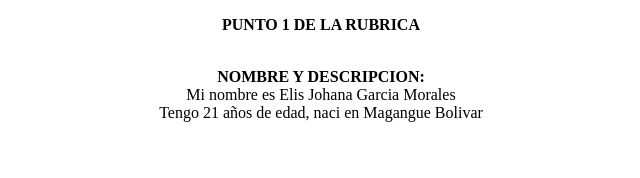
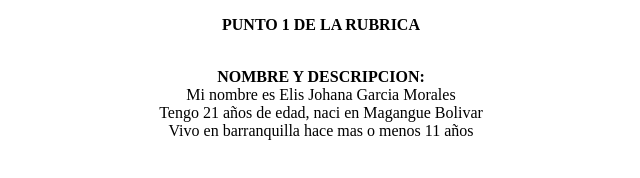
Before and after one commit to Elismor/PUNTO_1, a plain HTML site: page index.html in a window 1280 px wide. Shown: the whole page, without its empty margins (319-959 px from the left). Drawn offline with Linux system fonts and the light colour scheme.

Commit message:
THIRD COMMIT, MAS DESCRIPCION

```diff
--- a/index.html
+++ b/index.html
@@ -8,7 +8,7 @@
 <body>
     <center>
     <blockquote>
-        <b>PUNTO 1 DE LA RUBRICA</b>
+            <b>PUNTO 1 DE LA RUBRICA</b>
     <center>
     <blockquote>
     <br>
@@ -16,6 +16,8 @@
     <br>
     <div>Mi nombre es Elis Johana Garcia Morales<br>
     Tengo 21 años de edad, naci en Magangue Bolivar<br>
+    Vivo en barranquilla hace mas o menos 11 años<br>
+
 </div>
 
 
```
